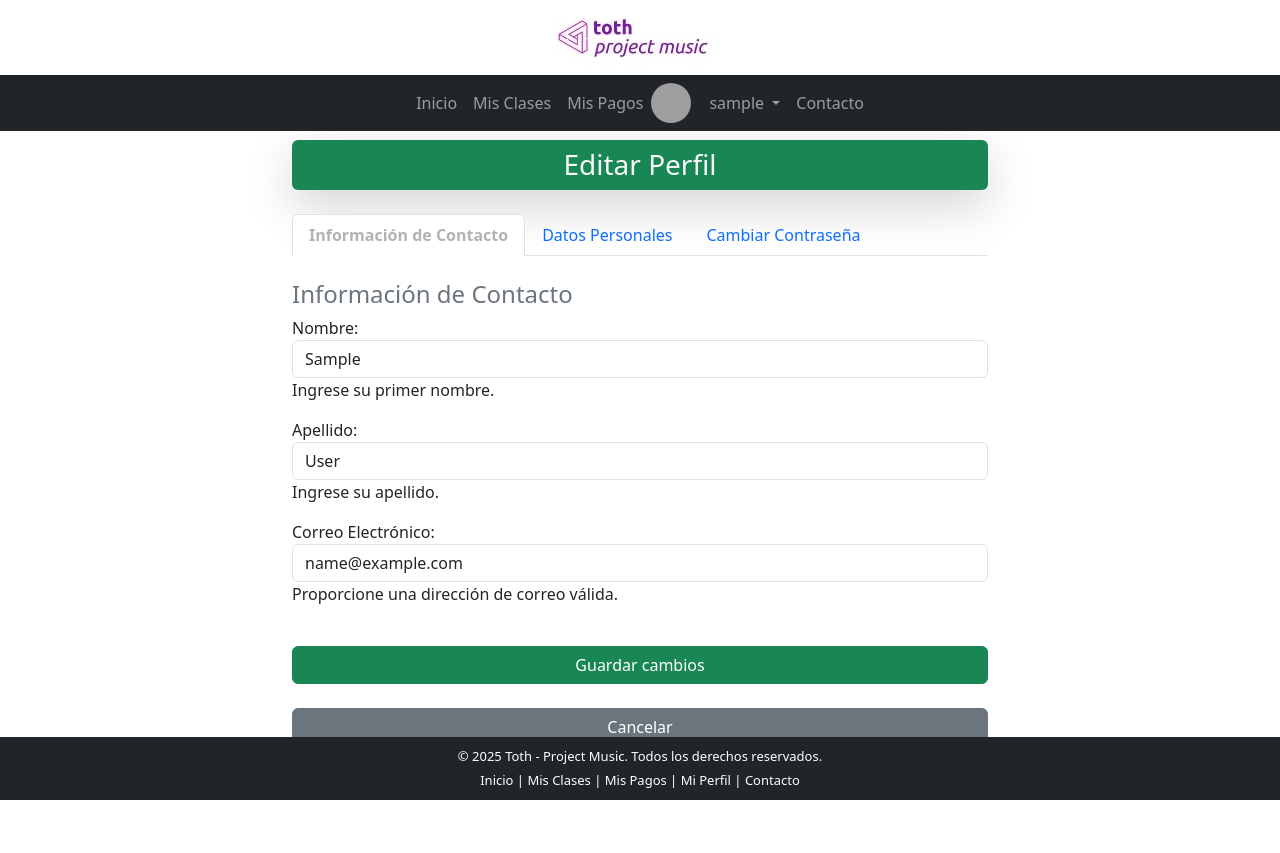
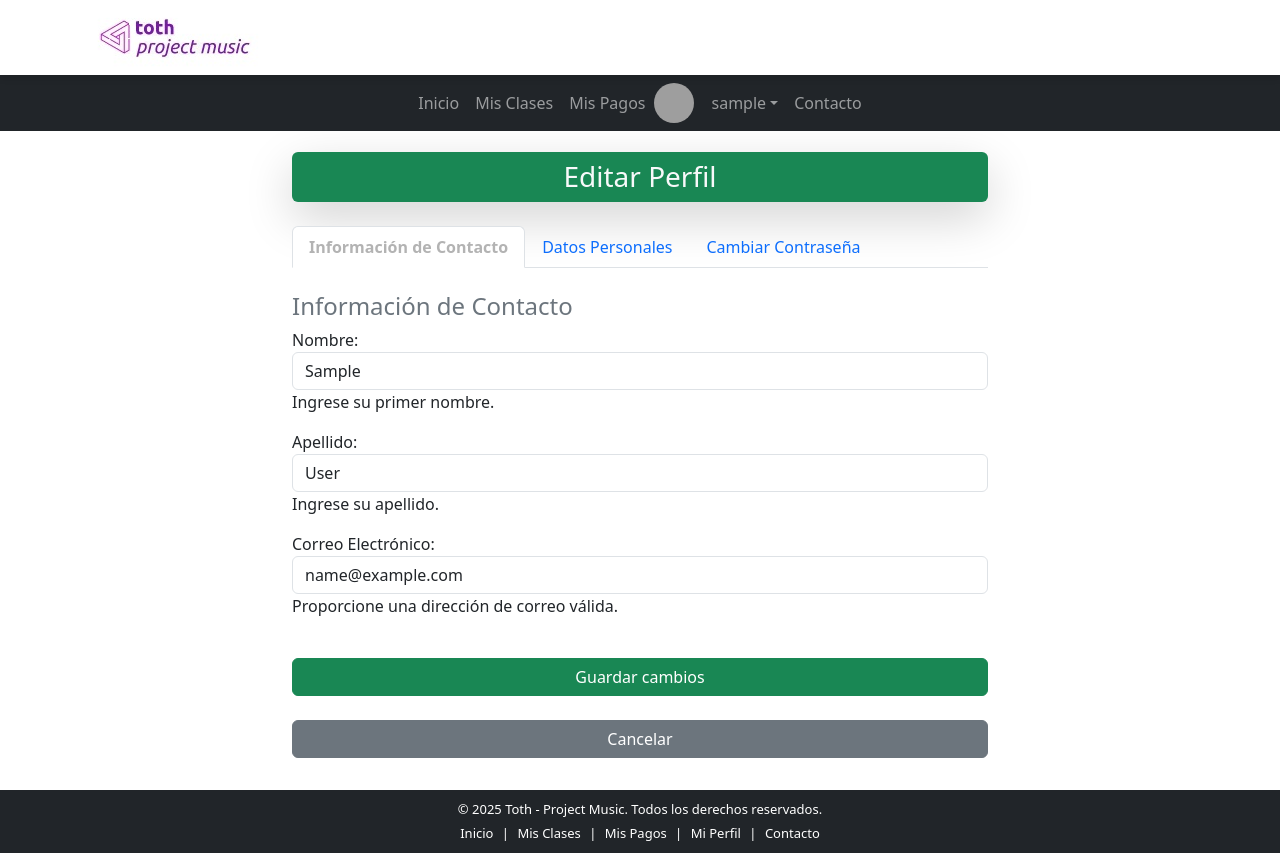
Before and after one commit to julianlods/toth, a Django app: page /perfil/ in a window 1280 px wide. Before the commit the page ends 800 px from the top, so only its background shows below. Run offline with Django 5.2, Linux system fonts and the light colour scheme; the visitor is signed in with stand-in values (Sample User, id 1); data comes from the database, SQL or seed files in the repository; data that the repository does not hold is empty; some libraries are stand-ins or nearby versions; grey boxes are pictures that could not be loaded.

Commit message:
Ajuste de espaciado: padding y márgenes corregidos

```diff
--- a/toth/templates/toth/base.html
+++ b/toth/templates/toth/base.html
@@ -6,28 +6,33 @@
     <meta name="viewport" content="width=device-width, initial-scale=1.0">
     <title>{% block title %}Toth - Project Music{% endblock %}</title>
 
-    <!-- Bootstrap CSS -->
+    <!-- Bootstrap & SweetAlert -->
     <link href="https://cdn.jsdelivr.net/npm/bootstrap@5.3.0-alpha3/dist/css/bootstrap.min.css" rel="stylesheet">
     <script src="https://cdn.jsdelivr.net/npm/bootstrap@5.3.0-alpha3/dist/js/bootstrap.bundle.min.js"></script>
-    <!-- SweetAlert2 -->
     <link rel="stylesheet" href="https://cdn.jsdelivr.net/npm/sweetalert2@11/dist/sweetalert2.min.css">
     <script src="https://cdn.jsdelivr.net/npm/sweetalert2@11"></script>
 
+    <!-- Favicon -->
+    <link rel="shortcut icon" href="{% static 'toth/images/favicon.ico' %}" type="image/x-icon">
+    <link rel="icon" href="{% static 'toth/images/favicon.ico' %}" type="image/x-icon">
+
     <style>
+        html, body {
+            height: 100%;
+            margin: 0;
+            display: flex;
+            flex-direction: column;
+            min-height: 100vh;
+        }
+
+        body {
+            padding-top: 80px;
+        }
+
         main {
-            margin-top: 10px;
-            margin-bottom: 10px;
+            flex: 1;
         }
-        footer {
-            margin-top: 0;
-        }
-        .navbar-avatar {
-            width: 40px;
-            height: 40px;
-            border-radius: 50%;
-            object-fit: cover;
-            margin-right: 10px;
-        }
+
         header {
             position: fixed;
             top: 0;
@@ -41,36 +46,54 @@
             align-items: center;
             overflow: hidden;
         }
+
         header img {
             max-height: 100%;
-            max-width: 100%;
             object-fit: contain;
         }
+
         nav.navbar {
             position: fixed;
             top: 75px;
             width: 100%;
             z-index: 1020;
         }
-        main {
-            margin-top: 140px;
+
+        .navbar-avatar {
+            width: 40px;
+            height: 40px;
+            border-radius: 50%;
+            object-fit: cover;
+            margin-right: 10px;
         }
-        /* Resaltado sutil del menú activo */
+
         .nav-link.active {
             font-weight: bold;
-            color: #b3b3b3 !important; /* Un gris más claro para que resalte sin ser llamativo */
+            color: #b3b3b3 !important;
         }
 
-        html {
-            overflow-y: scroll;
+        footer {
+            background-color: #212529;
+            color: white;
+            text-align: center;
+            padding: 10px 0;
+            font-size: 13px;
+            margin-top: auto;
+        }
+
+        footer a {
+            color: white;
+            text-decoration: none;
+            margin: 0 5px;
+        }
+
+        footer a:hover {
+            text-decoration: underline;
         }
     </style>
-    <!-- Favicon -->
-    <link rel="shortcut icon" href="{% static 'toth/images/favicon.ico' %}" type="image/x-icon">
-    <link rel="icon" href="{% static 'toth/images/favicon.ico' %}" type="image/x-icon">
 </head>
 <body>
-    <header class="bg-white text-center">
+    <header>
         <div class="container">
             <a href="{% url 'toth:index' %}">
                 <img src="{% static 'toth/images/banner-logo.jpg' %}" alt="Toth - Project Music Banner">
@@ -80,36 +103,27 @@
 
     <nav class="navbar navbar-expand-lg navbar-dark bg-dark">
         <div class="container">
-            <button class="navbar-toggler" type="button" data-bs-toggle="collapse" data-bs-target="#navbarNav" aria-controls="navbarNav" aria-expanded="false" aria-label="Toggle navigation">
+            <button class="navbar-toggler" type="button" data-bs-toggle="collapse" data-bs-target="#navbarNav">
                 <span class="navbar-toggler-icon"></span>
             </button>
             <div class="collapse navbar-collapse justify-content-center" id="navbarNav">
                 <ul class="navbar-nav">
-                    <li class="nav-item">
-                        <a class="nav-link {% if request.resolver_match.url_name == 'index' %}active{% endif %}" href="{% url 'toth:index' %}">Inicio</a>
-                    </li>
-                    <li class="nav-item">
-                        <a class="nav-link {% if request.resolver_match.url_name == 'mis_clases' %}active{% endif %}" href="{% url 'toth:mis_clases' %}">Mis Clases</a>
-                    </li>
-                    <li class="nav-item">
-                        <a class="nav-link {% if request.resolver_match.url_name == 'generar_pago' %}active{% endif %}" href="{% url 'toth:generar_pago' %}">Mis Pagos</a>
-                    </li>
+                    <li class="nav-item"><a class="nav-link {% if request.resolver_match.url_name == 'index' %}active{% endif %}" href="{% url 'toth:index' %}">Inicio</a></li>
+                    <li class="nav-item"><a class="nav-link {% if request.resolver_match.url_name == 'mis_clases' %}active{% endif %}" href="{% url 'toth:mis_clases' %}">Mis Clases</a></li>
+                    <li class="nav-item"><a class="nav-link {% if request.resolver_match.url_name == 'generar_pago' %}active{% endif %}" href="{% url 'toth:generar_pago' %}">Mis Pagos</a></li>
                     {% if user.is_authenticated %}
-                            {% if user.datos_personales.avatar %}
-                                <img src="{{ user.datos_personales.avatar.url }}" alt="Avatar de {{ user.username }}" class="navbar-avatar">
-                            {% else %}
-                                <img src="{% static 'toth/images/default_avatar.jpg' %}" alt="Avatar por defecto" class="navbar-avatar">
-                            {% endif %}
-                        </li>
+                        {% if user.datos_personales.avatar %}
+                            <img src="{{ user.datos_personales.avatar.url }}" alt="Avatar de {{ user.username }}" class="navbar-avatar">
+                        {% else %}
+                            <img src="{% static 'toth/images/default_avatar.jpg' %}" alt="Avatar por defecto" class="navbar-avatar">
+                        {% endif %}
                         <li class="nav-item dropdown">
-                            <a class="nav-link dropdown-toggle" href="#" id="userDropdown" role="button" data-bs-toggle="dropdown" aria-expanded="false">
-                                {{ user.username }}
-                            </a>
-                            <ul class="dropdown-menu dropdown-menu-end" aria-labelledby="userDropdown">
+                            <a class="nav-link dropdown-toggle" href="#" id="userDropdown" role="button" data-bs-toggle="dropdown">{{ user.username }}</a>
+                            <ul class="dropdown-menu dropdown-menu-end">
                                 <li><a class="dropdown-item" href="{% url 'toth:perfil' %}">Editar Perfil</a></li>
                                 <li><hr class="dropdown-divider"></li>
                                 <li>
-                                    <form action="{% url 'toth:logout' %}" method="post" style="display: inline;">
+                                    <form action="{% url 'toth:logout' %}" method="post">
                                         {% csrf_token %}
                                         <button type="submit" class="dropdown-item">Cerrar sesión</button>
                                     </form>
@@ -121,9 +135,7 @@
                             <a class="nav-link {% if request.resolver_match.url_name == 'login' %}active{% endif %}" href="{% url 'toth:login' %}">Iniciar sesión</a>
                         </li>
                     {% endif %}
-                    <li class="nav-item">
-                        <a class="nav-link {% if request.resolver_match.url_name == 'contacto' %}active{% endif %}" href="{% url 'toth:contacto' %}">Contacto</a>
-                    </li>
+                    <li class="nav-item"><a class="nav-link {% if request.resolver_match.url_name == 'contacto' %}active{% endif %}" href="{% url 'toth:contacto' %}">Contacto</a></li>
                 </ul>
             </div>
         </div>
@@ -134,31 +146,30 @@
         {% for message in messages %}
             <div class="alert alert-{{ message.tags }} alert-dismissible fade show" role="alert">
                 {{ message }}
-                <button type="button" class="btn-close" data-bs-dismiss="alert" aria-label="Close"></button>
+                <button type="button" class="btn-close" data-bs-dismiss="alert"></button>
             </div>
         {% endfor %}
     </div>
     {% endif %}
 
-    <main class="container">
-        {% block content %}
-        {% endblock %}
+    <main class="container my-4">
+        {% block content %}{% endblock %}
     </main>
 
-    <footer style="background-color: #212529; color: white; text-align: center; padding: 10px 0; font-size: 13px; position: fixed; bottom: 0; width: 100%;">
+    <footer>
         <div class="container">
             <div>&copy; 2025 Toth - Project Music. Todos los derechos reservados.</div>
             <div class="mt-1">
                 {% if user.is_authenticated %}
-                    <a href="{% url 'toth:index' %}" class="text-white text-decoration-none">Inicio</a> |
-                    <a href="{% url 'toth:mis_clases' %}" class="text-white text-decoration-none">Mis Clases</a> |
-                    <a href="{% url 'toth:generar_pago' %}" class="text-white text-decoration-none">Mis Pagos</a> |
-                    <a href="{% url 'toth:perfil' %}" class="text-white text-decoration-none">Mi Perfil</a> |
-                    <a href="{% url 'toth:contacto' %}" class="text-white text-decoration-none">Contacto</a>
+                    <a href="{% url 'toth:index' %}">Inicio</a> |
+                    <a href="{% url 'toth:mis_clases' %}">Mis Clases</a> |
+                    <a href="{% url 'toth:generar_pago' %}">Mis Pagos</a> |
+                    <a href="{% url 'toth:perfil' %}">Mi Perfil</a> |
+                    <a href="{% url 'toth:contacto' %}">Contacto</a>
                 {% else %}
-                    <a href="{% url 'toth:index' %}" class="text-white text-decoration-none">Inicio</a> |
-                    <a href="{% url 'toth:login' %}" class="text-white text-decoration-none">Iniciar sesión</a> |
-                    <a href="{% url 'toth:contacto' %}" class="text-white text-decoration-none">Contacto</a>
+                    <a href="{% url 'toth:index' %}">Inicio</a> |
+                    <a href="{% url 'toth:login' %}">Iniciar sesión</a> |
+                    <a href="{% url 'toth:contacto' %}">Contacto</a>
                 {% endif %}
             </div>
         </div>
@@ -166,8 +177,7 @@
 
     <script>
     function confirmarDesmarcar(event) {
-        event.preventDefault(); // Evita que el formulario se envíe automáticamente
-
+        event.preventDefault();
         Swal.fire({
             title: "¿Estás seguro?",
             text: "Si desmarcas esta clase como realizada, se eliminarán los comentarios y archivos adjuntos enviados al profesor.",
@@ -179,11 +189,10 @@
             cancelButtonText: "Cancelar"
         }).then((result) => {
             if (result.isConfirmed) {
-                event.target.submit(); // Envía el formulario solo si el usuario confirma
+                event.target.submit();
             }
         });
     }
     </script>
-
 </body>
 </html>
--- a/toth/templates/toth/perfil.html
+++ b/toth/templates/toth/perfil.html
@@ -1,7 +1,7 @@
 {% extends 'toth/base.html' %}
 
 {% block content %}
-<div class="container mt-5 mb-5" style="max-width: 720px;">
+<div class="container mt-5 mb-2" style="max-width: 720px;">
     <h3 class="text-center mb-4 text-light bg-success py-2 px-4 rounded shadow-lg">Editar Perfil</h3>
 
     <!-- Navegación de pestañas -->
@@ -53,9 +53,7 @@
             </form>
         </div>
     </div>
-
-    <!-- Botón Cancelar con espacio correcto respecto al footer -->
-    <div class="mt-4" style="margin-bottom: 60px;">
+    <div class="mt-4">
         <a href="#" class="btn btn-secondary w-100">Cancelar</a>
     </div>
 </div>
```
